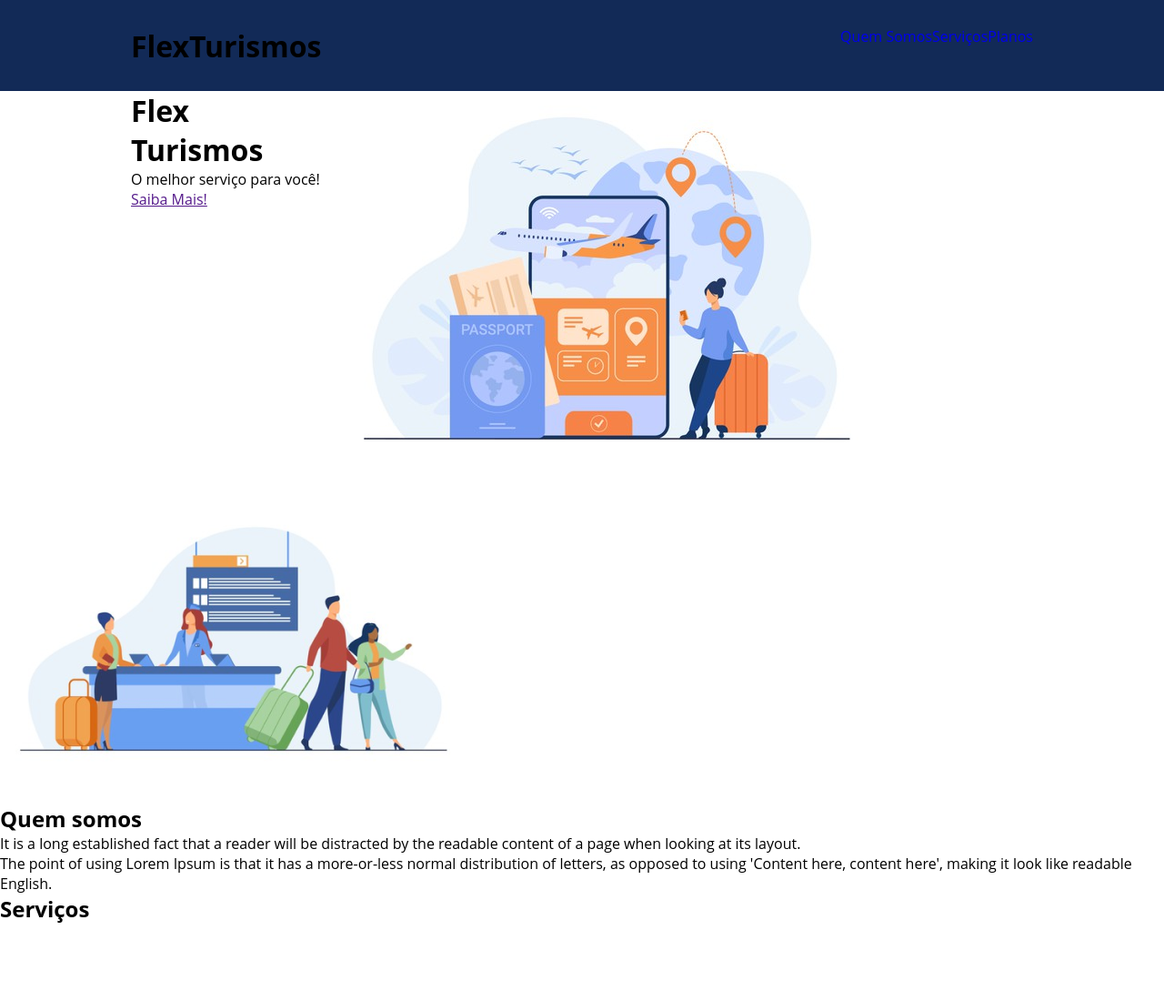
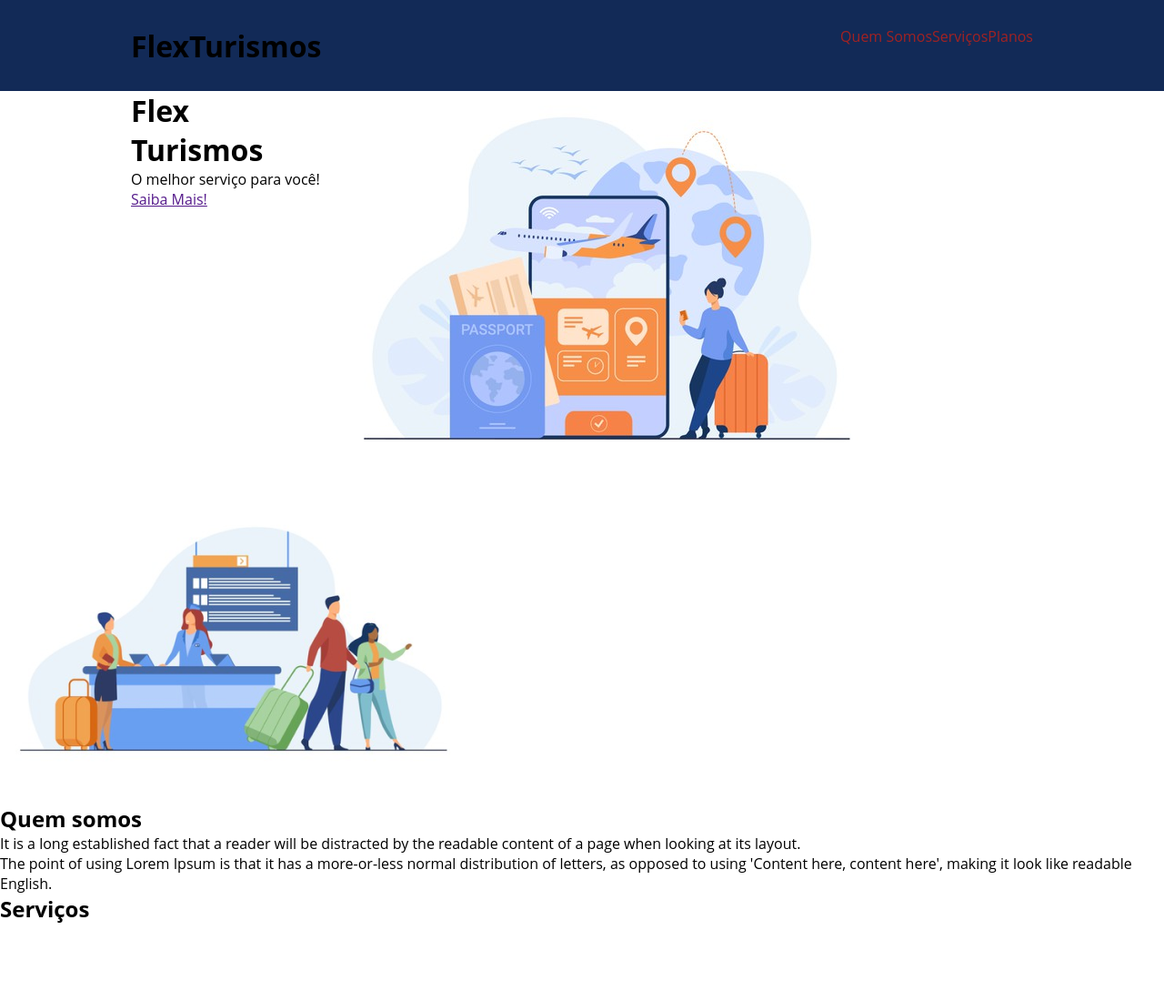
Before and after one commit to FelipeRibaDev/ProjetoFlexboxCSS, a plain HTML site: page index.html in a window 1280 px wide. Shown: the top 1100 px of the page at 91% size. Drawn offline with Linux system fonts and the light colour scheme.

Commit message:
Alterações básicas no index e style

```diff
--- a/style.css
+++ b/style.css
@@ -32,6 +32,11 @@ header .list-items{
     display: flex;
 }
 
+.list-items li a{
+    color: #a22222;
+
+}
+
 header .menu{
     justify-content: space-between;
 }
```
